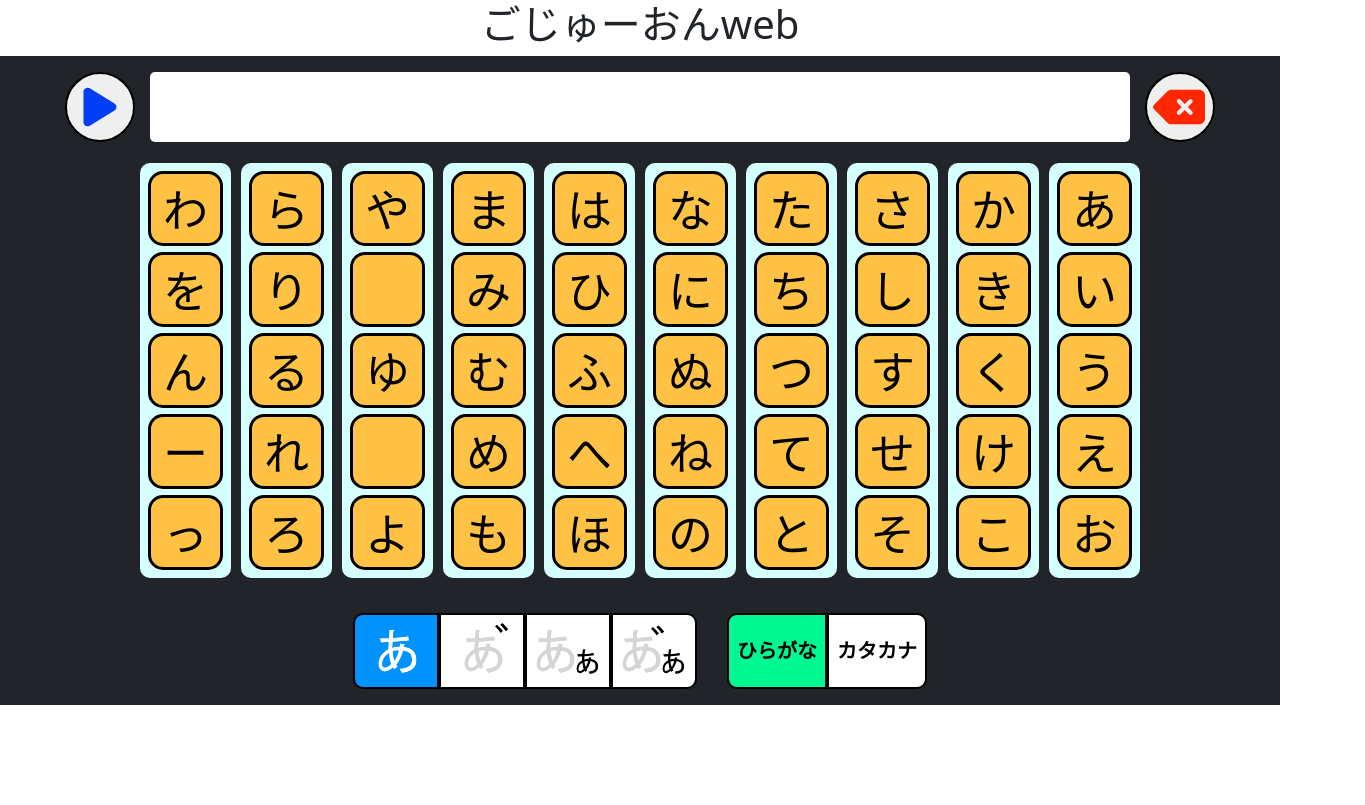
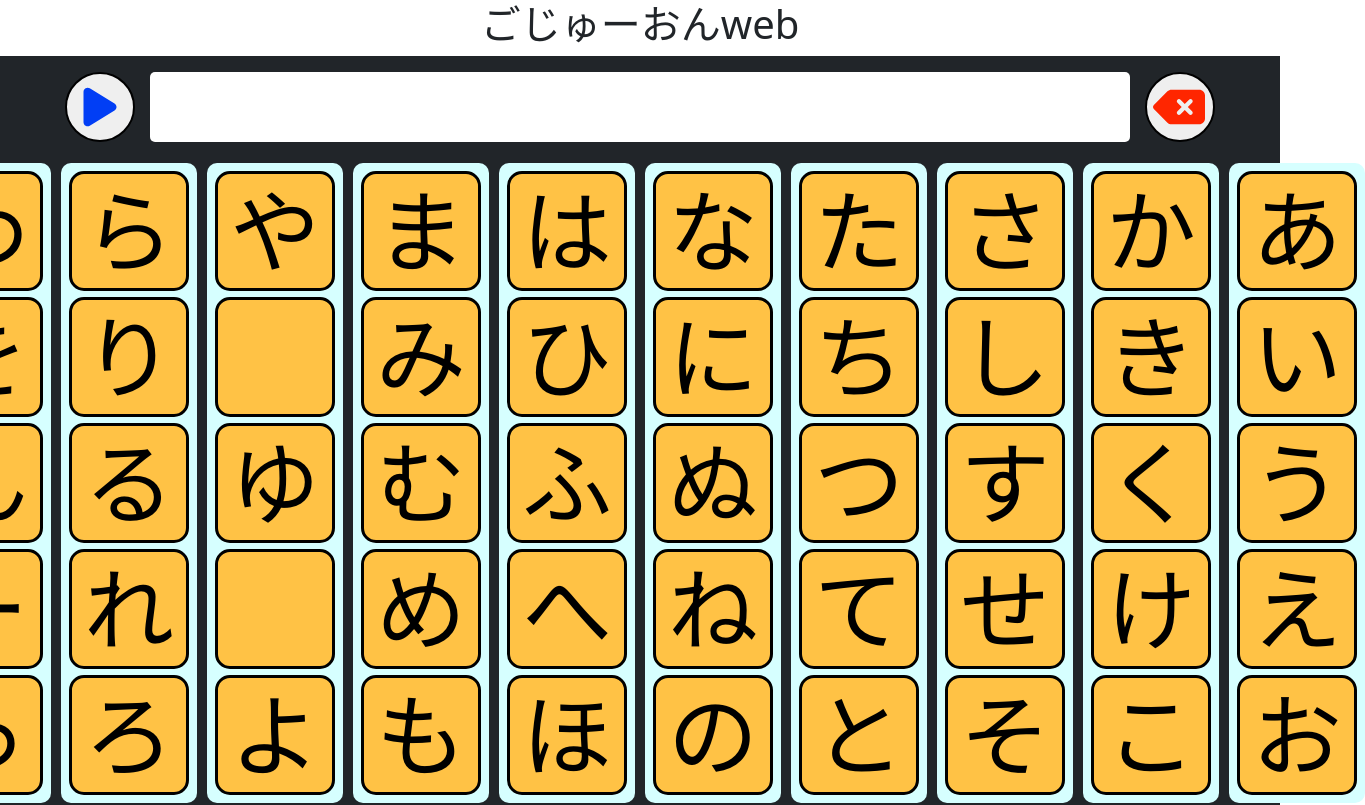
Before and after one commit to akkun-makkun/GoJuOn, a React (Create React App) app: page / in a window 1280 px wide. Shown: the top 805 px of the page, 1365 px wide, since content can reach past the window. Built offline with nearby package versions, Linux system fonts and the light colour scheme; a web font is replaced by a local one.

Commit message:
サイズ調整

```diff
--- a/src/View/MainView.tsx
+++ b/src/View/MainView.tsx
@@ -21,10 +21,10 @@ export const MainView = () => {
     // } else if (w > 80) {
     //   w = 80;
     // }
-    var w = 75;
+    var w = 100;
     return w;
   };
-  const [width, setWidth] = useState(calcWidth);
+  const [width, setWidth] = useState(120);
 
   window.onresize = () => {
     setWidth(calcWidth);
```
